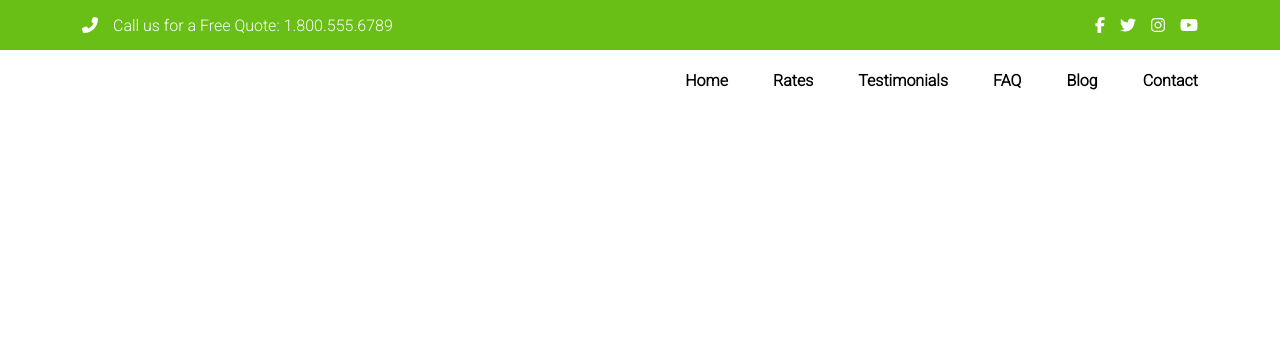
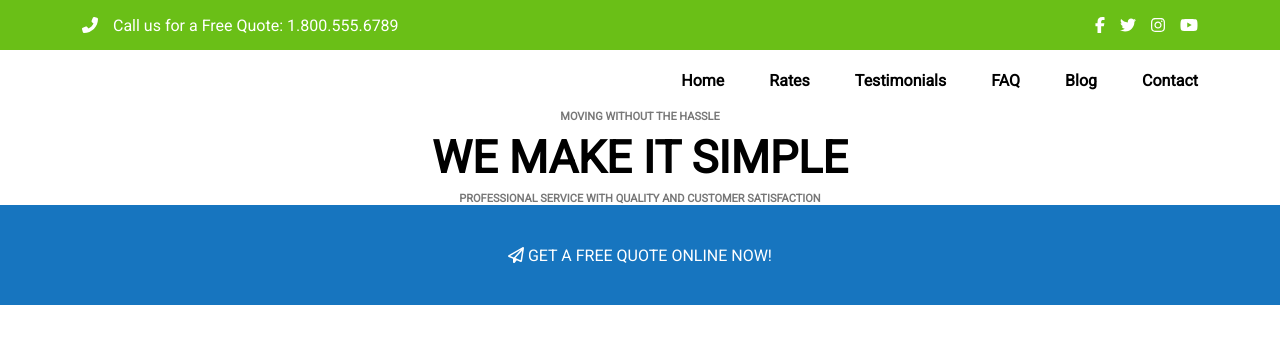
Before and after one commit to alessandro-cappelli/proj-html-vuejs, a Vue app: page / in a window 1280 px wide. Shown: the top 344 px of the page. Built offline with nearby package versions, Linux system fonts and the light colour scheme.

Commit message:
get quote

```diff
--- a/src/assets/global.scss
+++ b/src/assets/global.scss
@@ -1,4 +1,4 @@
-@import url('https://fonts.googleapis.com/css2?family=Roboto:wght@300&display=swap');
+@import url('https://fonts.googleapis.com/css2?family=Roboto&display=swap');
 @import './variable.scss';
 @import '~bootstrap/scss/bootstrap-grid.scss';
 
--- a/src/components/Header.vue
+++ b/src/components/Header.vue
@@ -4,14 +4,17 @@
 
         <Navbar />
 
+        <Slogan />
+
+        <GetQuote/>
     </section>
 </template>
 
 <script>
 import CallSocial from './SubComponents/header/CallSocial.vue'
 import Navbar from './SubComponents/header/Navbar.vue'
-
-
+import Slogan from './SubComponents/header/Slogan.vue'
+import GetQuote from './SubComponents/header/GetQuote.vue'
 
 export default {
     name: 'Header',
@@ -19,6 +22,8 @@ export default {
     components:{
         CallSocial,
         Navbar,
+        Slogan,
+        GetQuote,
     }
 }
 </script>
--- /dev/null
+++ b/src/components/SubComponents/header/GetQuote.vue
@@ -0,0 +1,44 @@
+<template>
+    <div class="ms_container_link">
+        <div class="container">
+            <div class="row">
+                <div class="col d-flex">
+                    <span><a href="#"><i class="far fa-paper-plane"></i> get a free quote online now!</a></span>
+                </div>
+            </div>
+        </div>
+    </div>
+</template>
+
+
+<script>
+export default {
+    name: 'GetQuote'
+}
+</script>
+
+
+<style lang='scss' scoped>
+.ms_container_link{
+    height: 100px;
+    background-color: #1775bf;
+}
+
+a{
+    text-transform: uppercase;
+    text-decoration: none;
+    color: white;
+
+    &:hover{
+        text-decoration: underline;
+    }
+}
+
+.col{
+    height: 100px;
+    align-items: center;
+    justify-content: center;
+    color: white;
+}
+
+</style>
--- a/src/components/SubComponents/header/Slogan.vue
+++ b/src/components/SubComponents/header/Slogan.vue
@@ -1,8 +1,17 @@
 <template>
-  <div>
-
+  <div class="ms_container_slogan">
+    <div class="container">
+      <div class="row">
+        <div class="col">
+          <p class="mb-2">moving without the hassle</p>
+          <h1 class="mb-2">we make it simple</h1>
+          <p>professional service with quality and customer satisfaction</p>
+        </div>
+      </div>
+    </div>
   </div>
 </template>
+
 
 <script>
 export default {
@@ -10,6 +19,21 @@ export default {
 }
 </script>
 
+
 <style lang='scss' scoped>
+.row{
+  text-align: center;
+  text-transform: uppercase;
+  font-weight: bold;
+}
+
+h1{
+  font-size: 45px;
+}
+
+p{
+  color: #777777;
+  font-size: 11px;
+}
 
 </style>
```
